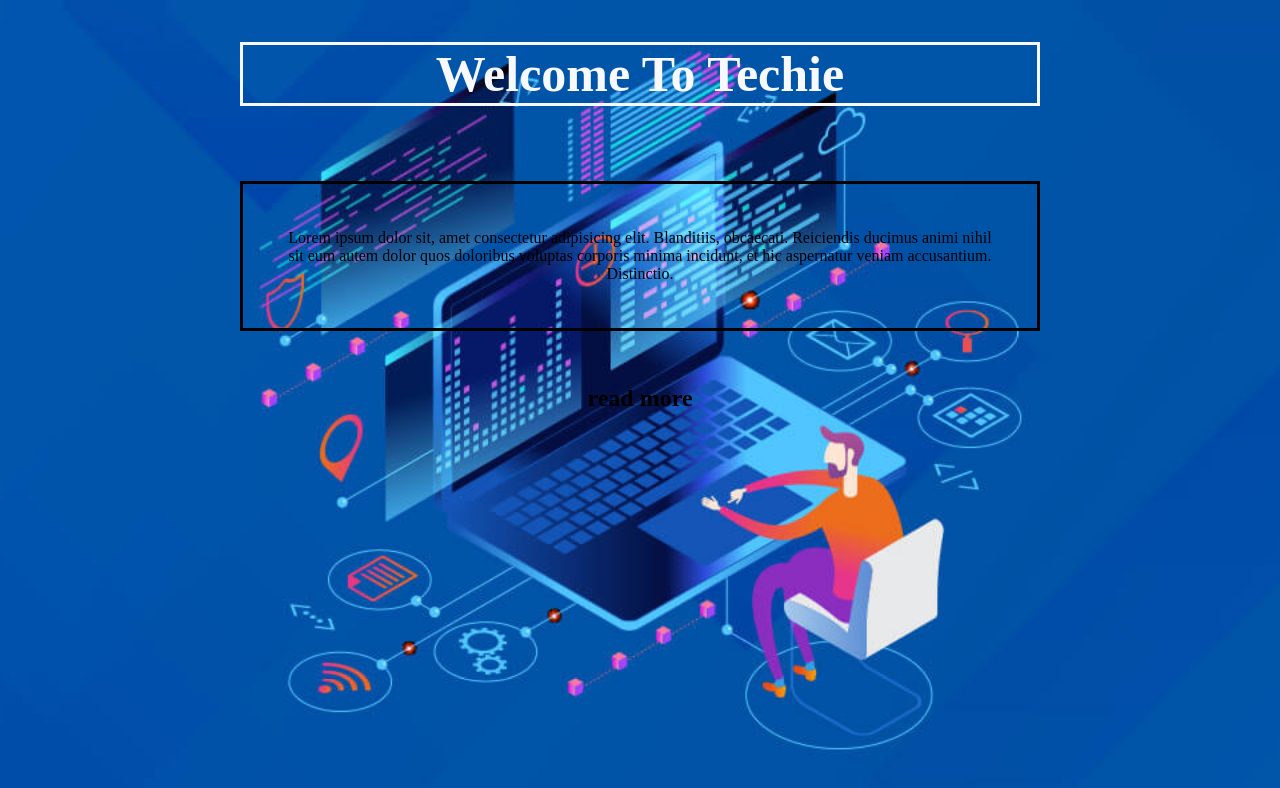
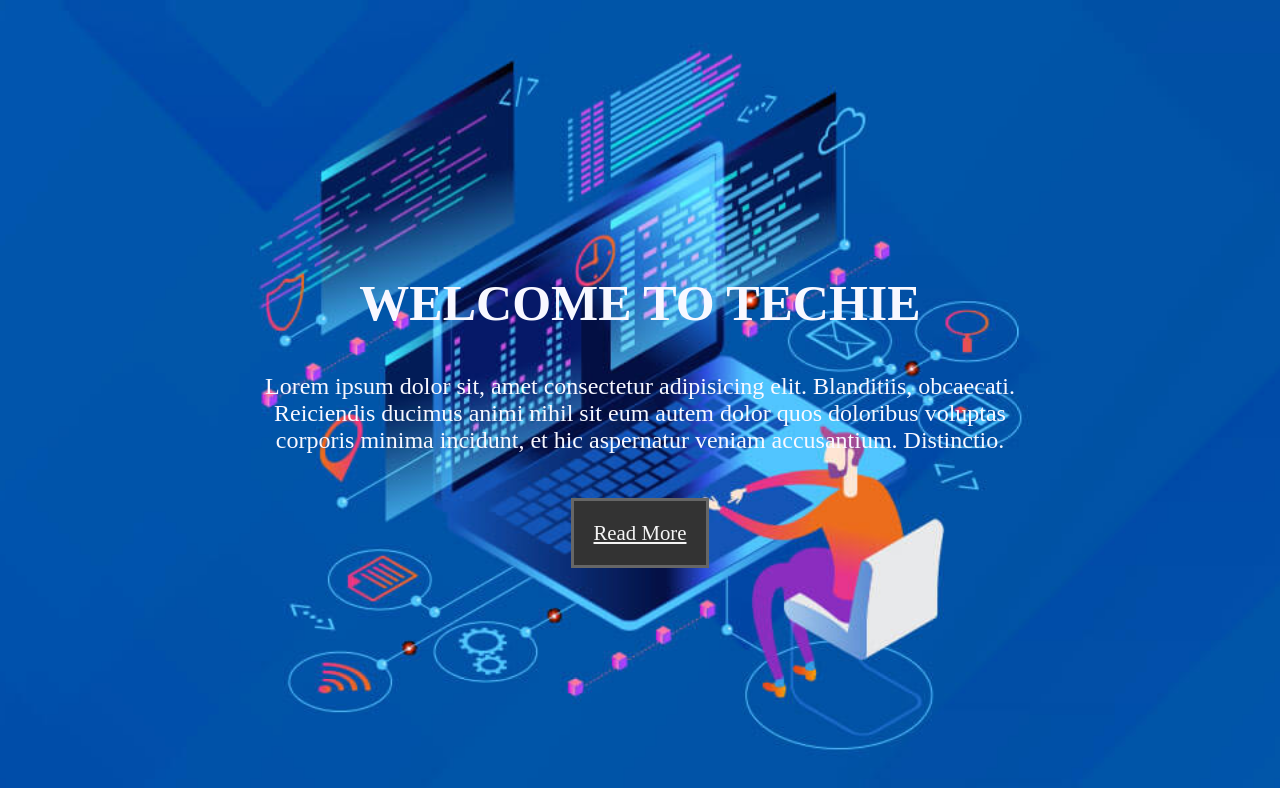
Before and after one commit to shubh045/Training, a website: page learning/June-11/Landing_page.html in a window 1280 px wide. Drawn offline with Linux system fonts and the light colour scheme.

Commit message:
completed header part and its styling

```diff
--- a/learning/June-11/Landing_page.css
+++ b/learning/June-11/Landing_page.css
@@ -7,10 +7,10 @@ body,html{
 
 .grid{
     display: grid;
-    /* justify-content: center;
-    align-content: center; */
+    justify-content: center;
+    align-content: center;
     grid-template-columns: 1fr repeat(2, minmax(auto, 25em)) 1fr;
-
+    min-height: 100%;
 }
 
 .show{
@@ -30,22 +30,39 @@ body,html{
     grid-template-columns: auto; */
     text-align: center;
     grid-column: 2/4;
-    justify-content: center;
-    align-content: center;
+    /* justify-content: center;
+    align-content: center; */
 }
 
 #h2-1{
-      position: relative;
+      /* position: relative; */
     color: ghostwhite;
     font-size: 50px;
-    border: solid;
     text-align: center;
+    text-transform: uppercase;
 }
 
 #p1{
-    border: solid;
+
     /* position: relative; */
     text-align: center;
     /* width: 800px; */
-    padding: 45px;
+    padding: 0px 25px 20px;
+    color: ghostwhite;
+    font-size: 1.5em;
 }
+
+#h2-2{
+    display: inline-block;
+    border: solid #666;
+    padding: 20px;
+    background-color: #333;
+    color: whitesmoke;
+    font-size: 1.3em;
+}
+
+#h2-2:hover{
+    cursor: pointer;
+    background-color: whitesmoke;
+    color: #000;
+}
--- a/learning/June-11/Landing_page.html
+++ b/learning/June-11/Landing_page.html
@@ -10,12 +10,12 @@
 <body>
    <header class="grid">
        <div class="show"></div>
-    <div class="text"><h2 id="h2-1">Welcome To Techie</h2> <br>
+    <div class="text"><h2 id="h2-1">Welcome To Techie</h2>
         <p id="p1">
             Lorem ipsum dolor sit, amet consectetur adipisicing elit. Blanditiis, obcaecati. Reiciendis ducimus animi nihil sit eum autem dolor quos doloribus voluptas corporis minima incidunt, et hic aspernatur veniam accusantium. Distinctio.
             </p>
-        <br>
-        <h2 id="h2-2">read more</h2>
+        <!-- <br> -->
+        <a href="#" id="h2-2"> Read More </a>
     </div>
 
    </header>
```
